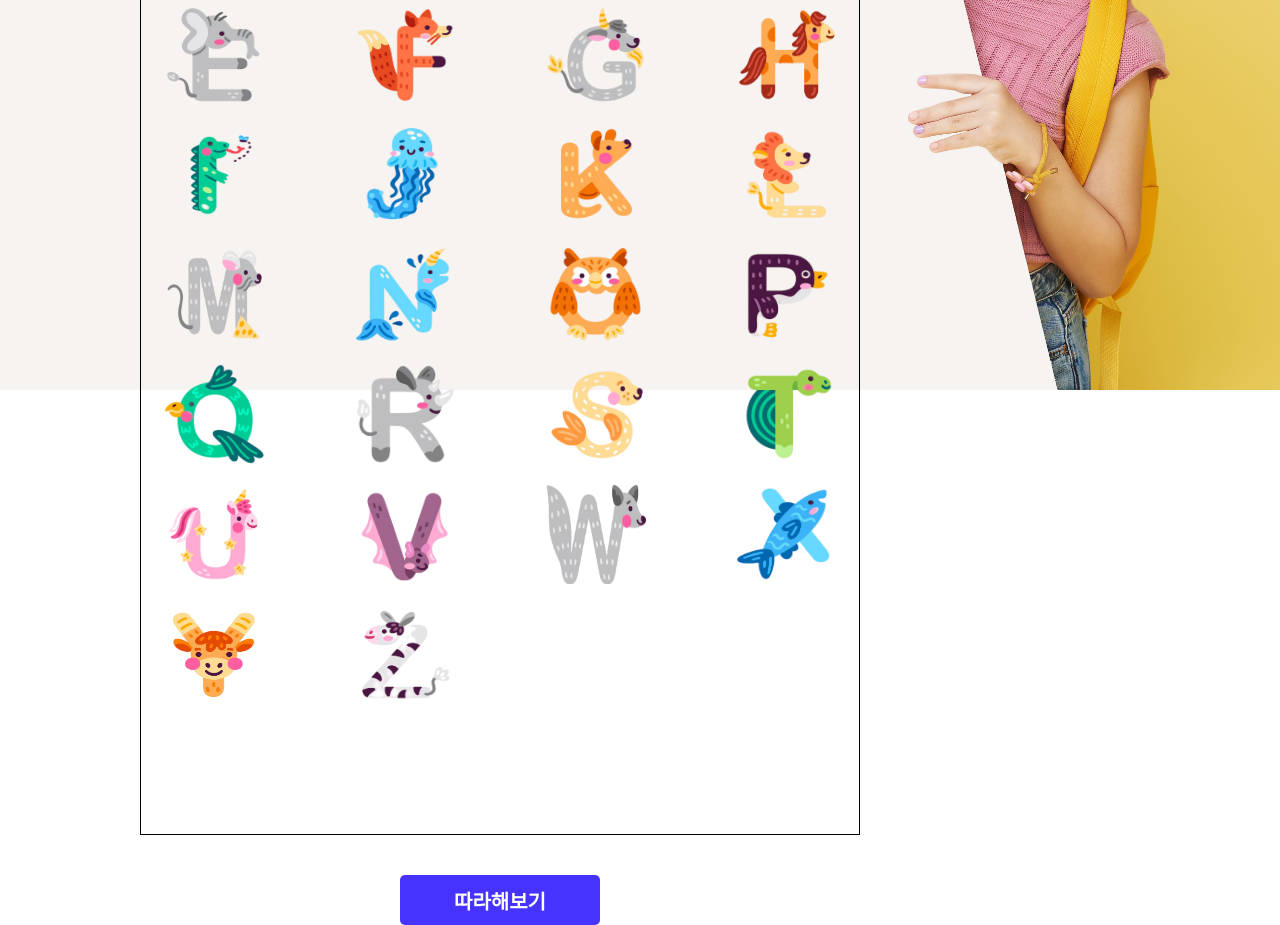
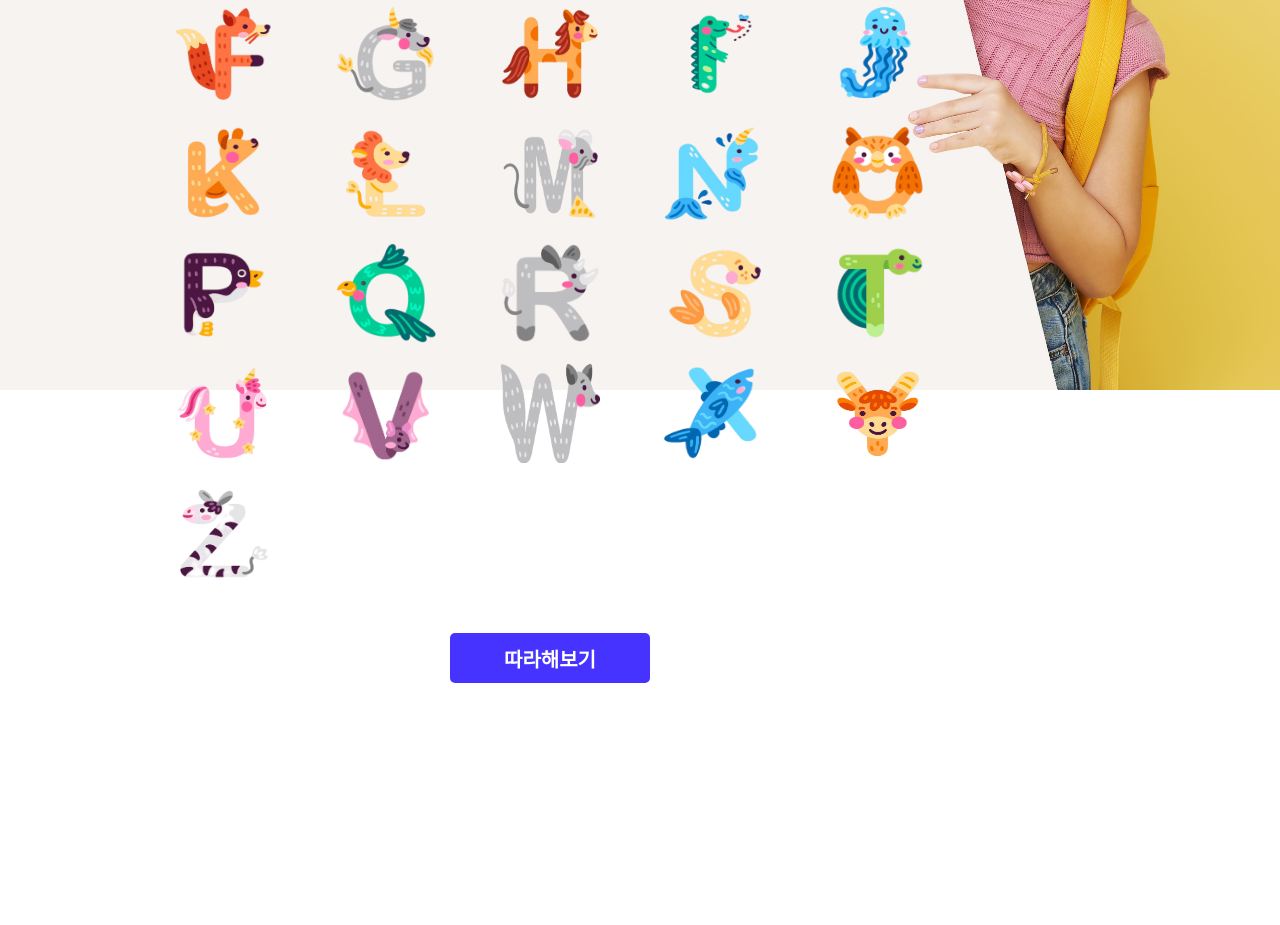
Before and after one commit to elice-AI4/sonsaengnim, a React (Create React App) app in the folder front/: page /learning/alphabet in a window 1280 px wide. Shown: the part 480-1405 px from the top of the page. After the commit the page ends 1163 px from the top, so only its background shows below. Built offline with nearby package versions, Linux system fonts and the light colour scheme; a web font is replaced by a local one.

Commit message:
fix : alphabet flex wrap

```diff
--- a/front/src/components/page/learning/learningTemplate/CardTemplate.style.tsx
+++ b/front/src/components/page/learning/learningTemplate/CardTemplate.style.tsx
@@ -5,7 +5,7 @@ export const Card = styled(motion.div)<{ src: string }>`
   width: 125px;
   height: 100px;
   text-align: center;
-  border-radius: 50px;
+  border-radius: 5px;
 
   margin: 1rem;
 
@@ -27,8 +27,3 @@ export const Card = styled(motion.div)<{ src: string }>`
     font-size: 3rem;
   }
 `;
-
-export const CardImg = styled(motion.img)`
-  width: 100px;
-  height: 100px;
-`;
--- a/front/src/components/page/learning/learningTemplate/CardTemplate.tsx
+++ b/front/src/components/page/learning/learningTemplate/CardTemplate.tsx
@@ -1,17 +1,10 @@
-import React, { forwardRef, useRef } from "react";
-import { useLocation } from "react-router";
-import { useNavigate } from "react-router";
-import { Card, CardImg } from "./CardTemplate.style";
-import { BoundingBox, motion } from "framer-motion";
+import React, { useRef } from "react";
+import { Card } from "./CardTemplate.style";
+import { motion } from "framer-motion";
 
 interface CardTemplateProps {
   src: string;
   alt: string;
-  dragConstraints?:
-    | false
-    | Partial<BoundingBox>
-    | React.RefObject<Element>
-    | undefined;
 }
 
 const boxVariants = {
@@ -20,25 +13,22 @@ const boxVariants = {
   drag: { backgroundColor: "rgb(46,123,250)", transition: { duration: 2 } },
 };
 
-const CardTemplate = ({ src, alt, dragConstraints }: CardTemplateProps) => {
-  console.log(dragConstraints);
-
-  const handleClickCard = () => {
-    // navigate(`${pathname}/camera`);
-  };
+const CardTemplate = ({ src, alt }: CardTemplateProps) => {
+  const constraintsRef = useRef<HTMLDivElement>(null);
   return (
-    <Card onClick={handleClickCard} src={src}>
-      <CardImg
+    <Card src={src} ref={constraintsRef}>
+      <motion.img
         src={src}
         alt={alt}
+        width="100px"
+        height="100px"
         drag
-        dragElastic={0.5} /* force Elastic : 마우스에 탄성 */
-        /* 드래그 영역 제한 {top: 50, bottom: 50, left: 50,right: 50} or ref설정 */
-        dragConstraints={dragConstraints}
         variants={boxVariants}
         whileHover="hover"
         whileDrag="drag"
         whileTap="tab"
+        dragElastic={0.5} /* force Elastic : 마우스에 탄성 */
+        dragConstraints={constraintsRef}
       />
     </Card>
   );
--- a/front/src/components/page/learning/learningTemplate/LearningTemplate.style.tsx
+++ b/front/src/components/page/learning/learningTemplate/LearningTemplate.style.tsx
@@ -1,12 +1,9 @@
-import { motion } from "framer-motion";
+import { Link } from "react-router-dom";
 import styled, { css } from "styled-components";
 import alphabetPage from "../../../../src_assets/learning/alphabetPage.jpg";
 
 export const H1 = styled.h1`
   margin-bottom: 1rem;
-  @media (max-width: 1270px) {
-    /* font-size: 3rem; */
-  }
 `;
 
 export const TemplateContainer = styled.div`
@@ -29,7 +26,7 @@ export const TemplateContainer = styled.div`
 
 export const ContentContainer = styled.div`
   width: 65vw;
-  min-width: 1000px;
+  min-width: 1100px;
 
   display: flex;
   flex-direction: column;
@@ -48,6 +45,11 @@ export const Button = styled.button`
   font-weight: 600;
 `;
 
+export const ButtonLink = styled(Link)`
+  text-decoration: none;
+  color: white;
+`;
+
 export const DescriptionContainer = styled.section`
   width: 80%;
   flex: 0.4;
@@ -59,12 +61,11 @@ export const CardContainer = styled.div`
   display: flex;
   flex-wrap: wrap;
   justify-content: space-between;
-  border: 1px solid;
-`;
-
-export const MotionDiv = styled.div`
   margin: auto;
   width: 80%;
+  max-width: 1000px;
   flex: 0.6;
   padding: 4rem;
 `;
+
+export const MotionDiv = styled.div``;
--- a/front/src/components/page/learning/learningTemplate/LearningTemplate.tsx
+++ b/front/src/components/page/learning/learningTemplate/LearningTemplate.tsx
@@ -1,6 +1,7 @@
-import React, { RefObject, useRef } from "react";
+import React, { useRef } from "react";
 import {
   Button,
+  ButtonLink,
   CardContainer,
   ContentContainer,
   DescriptionContainer,
@@ -12,6 +13,7 @@ import CardTemplate from "./CardTemplate";
 import { ReactComponent as Underline } from "../../../../src_assets/Underline.svg";
 import { InputContainer } from "../word/Word.style";
 import { motion } from "framer-motion";
+import { useLocation } from "react-router";
 
 interface LearningTemplateProps {
   imgs: {
@@ -23,7 +25,10 @@ interface LearningTemplateProps {
 }
 
 const LearningTemplate = ({ imgs, title, children }: LearningTemplateProps) => {
-  const ref = useRef<HTMLDivElement>(null);
+  const { pathname } = useLocation();
+
+  console.log(pathname);
+
   return (
     <TemplateContainer>
       <ContentContainer>
@@ -32,17 +37,10 @@ const LearningTemplate = ({ imgs, title, children }: LearningTemplateProps) => {
           <Underline />
           {children && <InputContainer>{children}</InputContainer>}
         </DescriptionContainer>
-        <MotionDiv>
-          <motion.div ref={ref}>
         <CardContainer>
           {imgs.map((img, index) => {
             return (
-                  <CardTemplate
-                    src={img.src}
-                    alt={img.alt}
-                    key={`img ${index}`}
-                    dragConstraints={ref}
-                  />
+              <CardTemplate src={img.src} alt={img.alt} key={`img ${index}`} />
             );
           })}
 
@@ -51,9 +49,9 @@ const LearningTemplate = ({ imgs, title, children }: LearningTemplateProps) => {
           <CardTemplate src="" alt="" />
           <CardTemplate src="" alt="" />
         </CardContainer>
-          </motion.div>
-        </MotionDiv>
-        <Button>따라해보기</Button>
+        <Button>
+          <ButtonLink to={pathname}>따라해보기</ButtonLink>
+        </Button>
       </ContentContainer>
     </TemplateContainer>
   );
```
Lines whose indentation alone changed are shown as unchanged.
